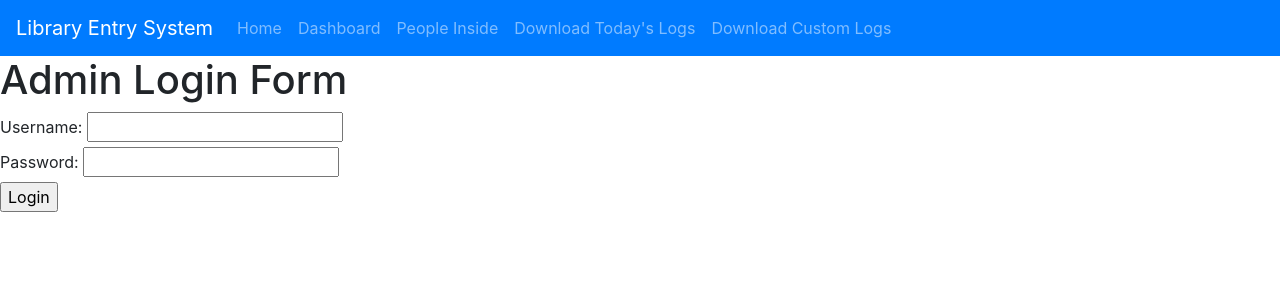
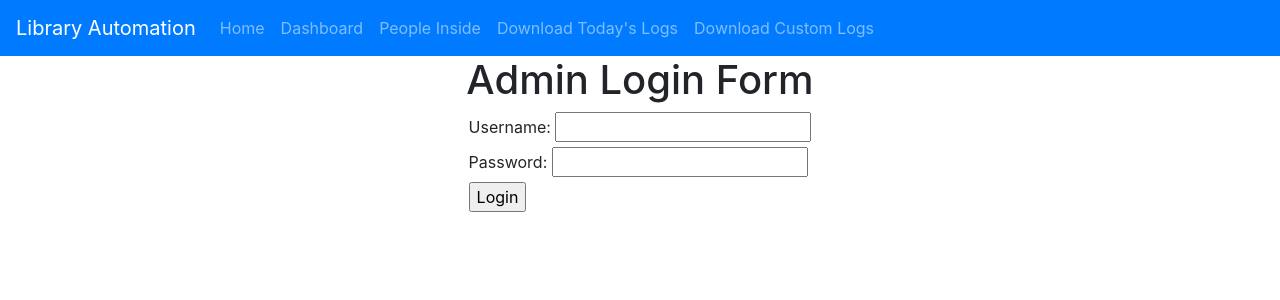
Before and after one commit to shauryaDugar/library-automation, a Flask app: page /login in a window 1280 px wide. Shown: the top 300 px of the page. Run offline with Flask 3, Linux system fonts and the light colour scheme; parts of the project's set-up code (start-up, migrations or seed data) failed here and were passed over; some libraries are stand-ins or nearby versions.

Commit message:
rem README

```diff
--- a/libraryAuto/templates/layout.html
+++ b/libraryAuto/templates/layout.html
@@ -12,7 +12,7 @@
 
 
 	<nav class="navbar navbar-expand-lg navbar-dark bg-primary">
-		<a class="navbar-brand" href="#">Library Entry System</a>
+		<a class="navbar-brand" href="#">Library Automation</a>
 		<button class="navbar-toggler" type="button" data-toggle="collapse" data-target="#navbarNav" aria-controls="navbarNav" aria-expanded="false" aria-label="Toggle navigation">
 		  <span class="navbar-toggler-icon"></span>
 		</button>
--- a/libraryAuto/templates/login.html
+++ b/libraryAuto/templates/login.html
@@ -1,7 +1,8 @@
 {% extends 'layout.html' %}
 {% block content %}
 
-    <h1>Admin Login Form</h1>
+    <h1 class="text-center">Admin Login Form</h1>
+    <div class="d-flex align-items-center justify-content-center">
       <form method="POST" action="">
         <label for="username">Username:</label>
         <input type="text" id="username" name="username" required>
@@ -11,5 +12,6 @@
         <br>
         <input type="submit" value="Login">
       </form>
+    </div>
 
 {% endblock content %}
```
Also changed, not shown: 1 other file. Lines whose indentation alone changed are shown as unchanged.
